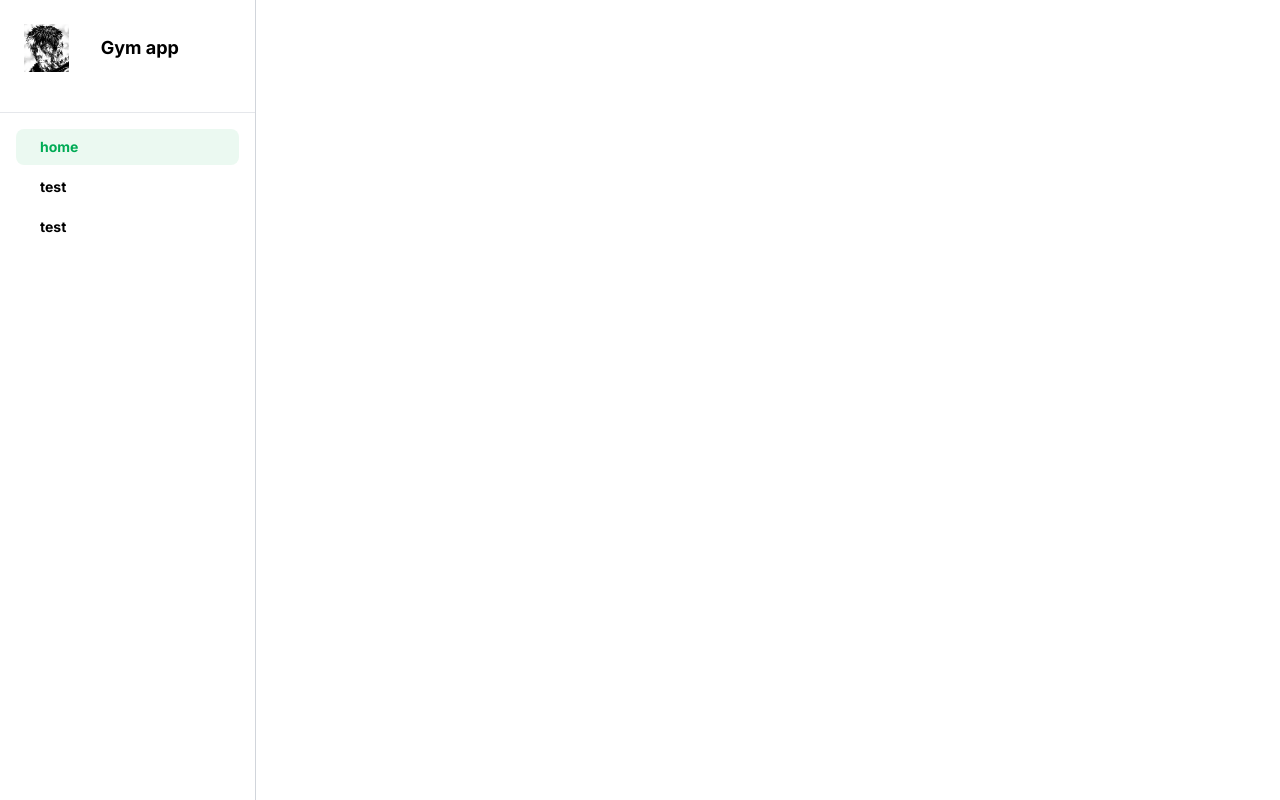
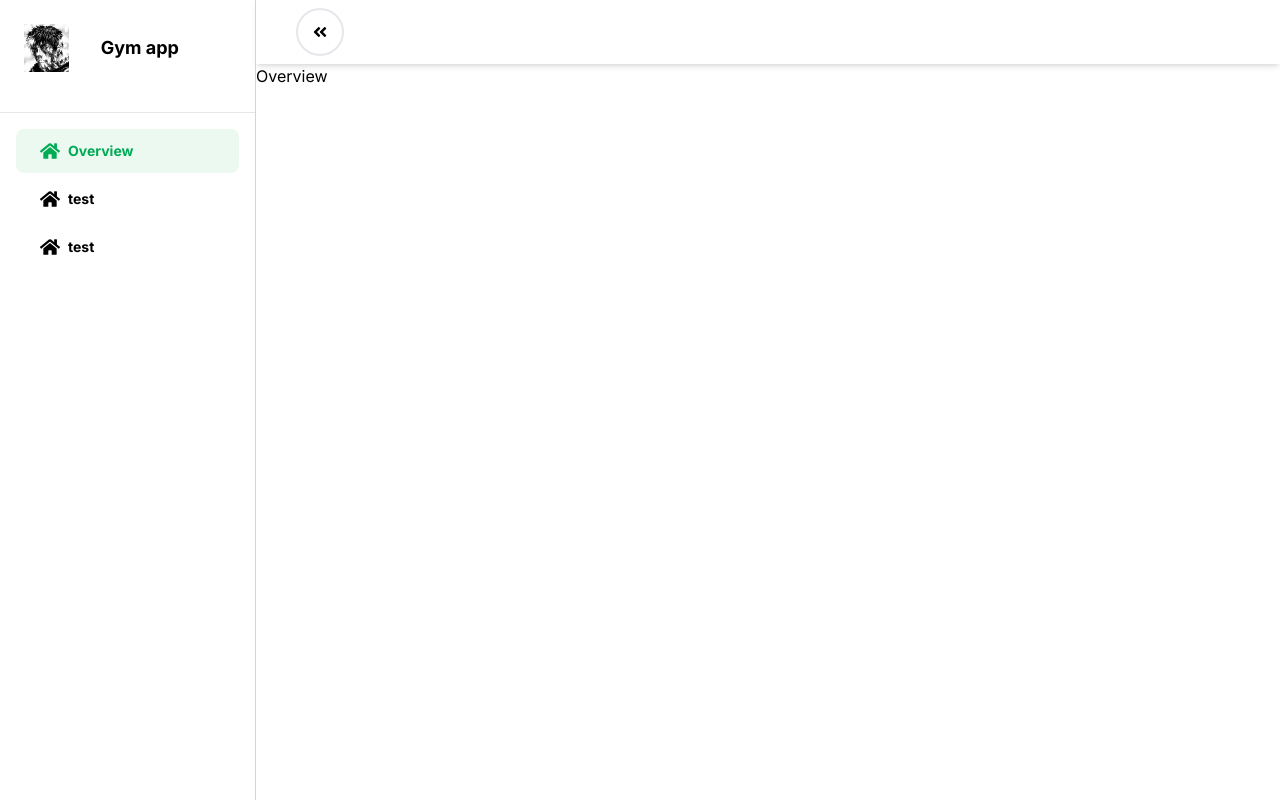
Before and after one commit to olehhasii/gym-react, a React (Create React App) app: page / in a window 1280 px wide. Built offline with nearby package versions, Linux system fonts and the light colour scheme.

Commit message:
Done some work on navigation and header

```diff
--- a/package.json
+++ b/package.json
@@ -8,6 +8,7 @@
     "@testing-library/user-event": "^13.5.0",
     "react": "^18.2.0",
     "react-dom": "^18.2.0",
+    "react-icons": "^4.6.0",
     "react-router-dom": "^6.4.3",
     "react-scripts": "5.0.1",
     "web-vitals": "^2.1.4"
--- a/src/App.jsx
+++ b/src/App.jsx
@@ -1,7 +1,26 @@
+import { useState } from 'react';
+
+import Header from './components/header/Header';
 import Navigation from './components/navigation/Navigation';
+import Overview from './pages/overview/Overview';
+import MainWrapper from './components/ui/MainWrapper';
 
 function App() {
-	return <Navigation></Navigation>;
+	const [isFullNavigation, setIsFullNavigation] = useState(true);
+
+	const onSetIsFullNavigation = () => {
+		setIsFullNavigation((state) => !state);
+	};
+
+	return (
+		<>
+			<Header isFull={isFullNavigation} onSetFull={onSetIsFullNavigation} />
+			<Navigation isFull={isFullNavigation} />
+			<MainWrapper>
+				<Overview />
+			</MainWrapper>
+		</>
+	);
 }
 
 export default App;
--- /dev/null
+++ b/src/components/header/Header.jsx
@@ -0,0 +1,28 @@
+import React from 'react';
+import { FaAngleDoubleLeft, FaAngleDoubleRight } from 'react-icons/fa';
+import { MdDarkMode, MdLightMode } from 'react-icons/md';
+
+const Header = ({ isFull, onSetFull }) => {
+	return (
+		<header
+			className={`${
+				isFull
+					? 'left-64 w-[calc(100%_-_16rem)]'
+					: 'left-20 w-[calc(100%_-_5rem)]'
+			} px-10 flex items-center h-16 fixed top-0 shadow-md duration-500 transition-all`}>
+			<button
+				className='w-12 h-12 rounded-full flex items-center justify-center border-2 hover:scale-110 duration-500 transition-all '
+				onClick={onSetFull}>
+				<FaAngleDoubleLeft
+					className={`${
+						isFull
+							? 'duration-500 transition-all'
+							: 'rotate-180 duration-500 transition-all'
+					}`}
+				/>
+			</button>
+		</header>
+	);
+};
+
+export default Header;
--- a/src/components/navigation/Navigation.jsx
+++ b/src/components/navigation/Navigation.jsx
@@ -1,21 +1,53 @@
 import React from 'react';
+import { FaHome } from 'react-icons/fa';
 
 import logo from '../../assets/guts.png';
 import NavigationLink from './NavigationLink';
 
-const Navigation = () => {
+const Navigation = ({ isFull }) => {
 	return (
-		<div className='h-full w-64 border-r border-0 border-solid border-gray-300'>
+		<div
+			className={`${
+				isFull ? 'w-64' : 'w-20'
+			} fixed top-0 left-0 h-full border-r border-0 border-solid border-gray-300 duration-500 transition-all`}>
 			<div className='flex p-6'>
 				<img src={logo} alt='logo' className='h-12 mr-8' />
-				<h2 className='text-lg font-bold flex items-center'>Gym app</h2>
+				<h2
+					className={
+						isFull
+							? 'text-lg font-bold flex items-center duration-1000 transition-all'
+							: 'hidden duration-1000 transition-all'
+					}>
+					Gym app
+				</h2>
 			</div>
-			<hr className='my-4' />
+			<hr
+				className={
+					isFull
+						? 'my-4 duration-500 transition-all'
+						: 'my-1 duration-500 transition-all'
+				}
+			/>
 			<div>
 				<ul className='text-sm font-bold'>
-					<NavigationLink linkText='home' linkUrl='/' />
-					<NavigationLink linkText='test' linkUrl='/test' />
-					<NavigationLink linkText='test' linkUrl='/test2' />
+					<NavigationLink
+						linkText='Overview'
+						linkUrl='/'
+						isFull={isFull}
+						icon={<FaHome className='text-xl' />}
+					/>
+					<NavigationLink
+						linkText='test'
+						linkUrl='/test'
+						isFull={isFull}
+						icon={<FaHome className='text-xl' />}
+					/>
+					<NavigationLink
+						linkText='test'
+						linkUrl='/test2'
+						isFull={isFull}
+						icon={<FaHome className='text-xl' />}
+					/>
 				</ul>
 			</div>
 		</div>
--- a/src/components/navigation/NavigationLink.jsx
+++ b/src/components/navigation/NavigationLink.jsx
@@ -1,18 +1,26 @@
 import React from 'react';
 import { NavLink } from 'react-router-dom';
 
-const NavigationLink = ({ linkText, linkUrl }) => {
+const NavigationLink = ({ linkText, linkUrl, isFull, icon }) => {
 	const activeStyle = 'bg-green_bg text-green_txt';
-	const linkStyle =
-		'px-6 py-2 flex rounded-lg transition-colors duration-300 hover:bg-green_bg hover:text-green_txt ';
+	const fullLinkStyles =
+		'px-6 py-3 flex items-center rounded-lg transition-colors duration-300 hover:bg-green_bg hover:text-green_txt ';
+	const smallLinkStyles =
+		'pt-3 pb-1 flex flex-col text-xs items-center rounded-lg transition-colors duration-300 hover:bg-green_bg hover:text-green_txt ';
+	const linkStyle = isFull ? fullLinkStyles : smallLinkStyles;
+
 	return (
-		<li className='px-4 mb-1 '>
+		<li
+			className={`${
+				isFull ? 'px-4' : 'px-1'
+			} mb-1 items-center duration-600 transition-all`}>
 			<NavLink
 				to={linkUrl}
 				className={({ isActive }) =>
 					isActive ? `${linkStyle} ${activeStyle}` : linkStyle
 				}>
-				{linkText}
+				{icon}
+				<span className={isFull ? 'ml-2' : ''}>{linkText}</span>
 			</NavLink>
 		</li>
 	);
--- /dev/null
+++ b/src/components/ui/MainWrapper.jsx
@@ -0,0 +1,7 @@
+import React from 'react';
+
+const MainWrapper = ({ children }) => {
+	return <main className='pl pl-64 pt-16'>{children}</main>;
+};
+
+export default MainWrapper;
--- /dev/null
+++ b/src/pages/authentication/Authentication.jsx
@@ -0,0 +1,7 @@
+import React from 'react';
+
+const Authentication = () => {
+	return <div>Authentication</div>;
+};
+
+export default Authentication;
--- /dev/null
+++ b/src/pages/overview/Overview.jsx
@@ -0,0 +1,7 @@
+import React from 'react';
+
+const Overview = () => {
+	return <div>Overview</div>;
+};
+
+export default Overview;
```
Also changed, not shown: 1 other file (tests, documents, lock files or other folders).
